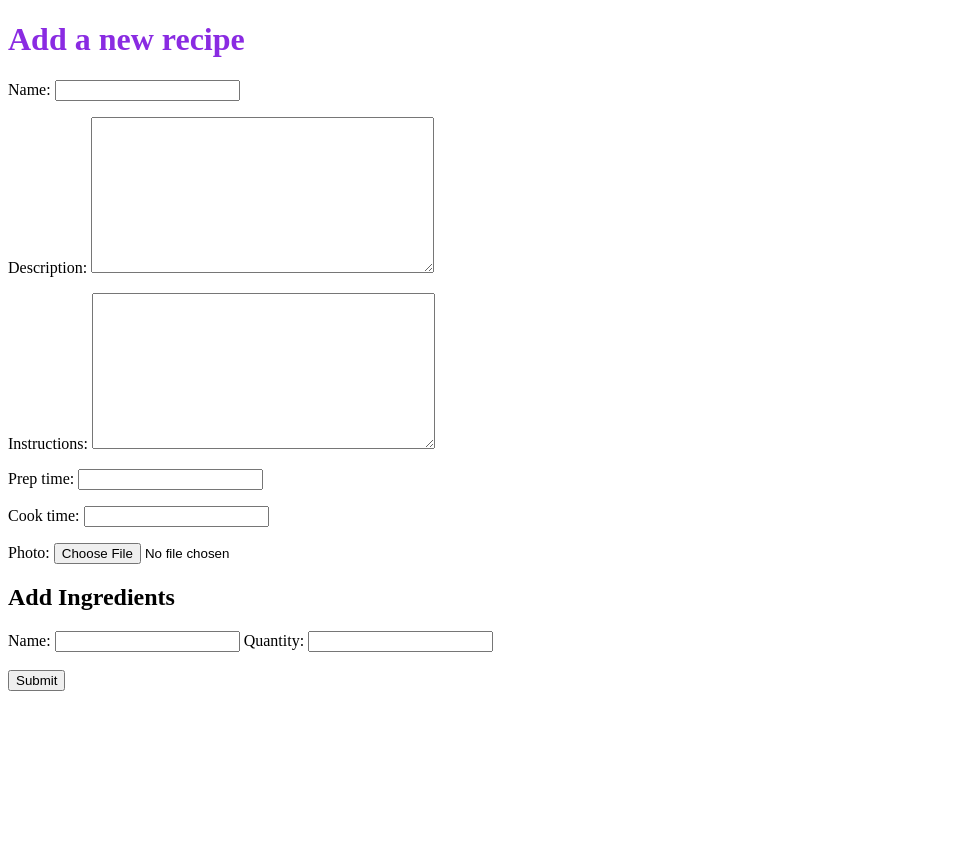
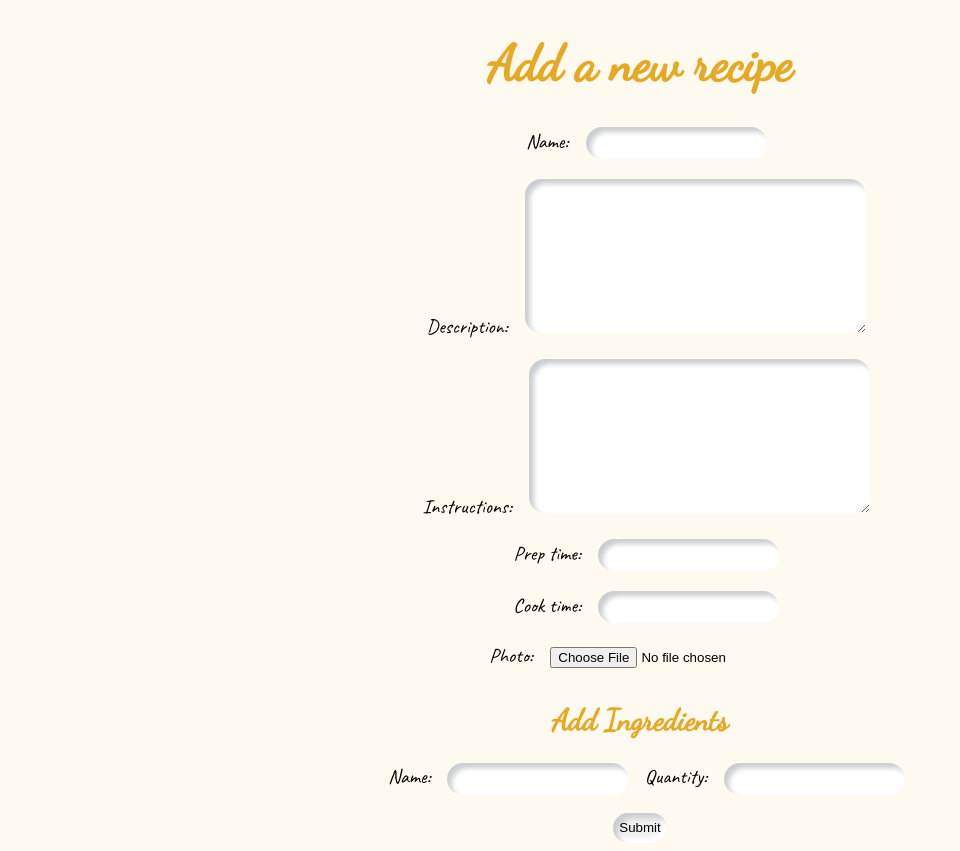
Before and after one commit to cbongard90/django-recipes, a Django app: page /recipe/new/ in a window 1280 px wide. Shown: the whole page, without its empty margins (0-960 px from the left). Before the commit the page ends 691 px from the top, so only its background shows below. Run offline with Django 4.2, Linux system fonts and the light colour scheme.

Commit message:
CSS modifications

```diff
--- a/static/recipes/style.css
+++ b/static/recipes/style.css
@@ -1,3 +1,93 @@
+@import url('https://fonts.googleapis.com/css2?family=Dancing+Script&display=swap');
+@import url('https://fonts.googleapis.com/css2?family=Caveat&display=swap');
+@import url(https://unpkg.com/ionicons@4.5.10-0/dist/css/ionicons.min.css);
+
 h1 {
-  color: blueviolet;
+  color: rgb(230, 169, 37);
+  font-family: 'Dancing Script', cursive;
+  text-align: center;
+  font-size: 50px;
 }
+
+body {
+  background-color: rgb(255, 250, 240);
+  text-align: center;
+
+}
+ ul {
+  list-style-type: none;
+  font-family: 'Caveat', cursive;
+  font-size: 25px;
+  padding: 0 0 0 35px;
+ }
+
+ li {
+  padding: 0 0 30px 0;
+ }
+
+ li a {
+  padding: 0 0 30px 0;
+ }
+
+ a, a:visited {
+  text-decoration: none;
+  color: rgb(230, 169, 37);
+ }
+
+ button {
+  border-radius: 0 45px 45px 45px;
+  background: rgb(230, 169, 37);
+  border: none;
+  color: rgb(255, 250, 240);
+  padding: 1%;
+  position: absolute;
+  right: 3%;
+  top: 3%;
+  font-family: 'Caveat', cursive;
+  font-size: 30px;
+ }
+
+ img {
+  width: 150px;
+  height: 150px;
+  border-radius: 50%;
+ }
+
+ .text{
+  position: absolute;
+ }
+
+h2 {
+  color: rgb(230, 169, 37);
+  font-family: 'Dancing Script', cursive;
+  font-size: 30px;
+}
+
+input{
+  border: none;
+  border-radius: 16px;
+  box-shadow: inset 5px 5px 5px #cbced1, inset -5px -5px 5px #ffffff;
+  height: 30px;
+}
+
+#id_photo {
+  border-radius: 0% !important;
+  box-shadow: none;
+}
+
+label {
+  font-family: 'Caveat', cursive;
+  font-size: 20px;
+  margin: 0% 1% 0 1%;
+}
+
+textarea {
+  border: none;
+  border-radius: 16px;
+  box-shadow: inset 5px 5px 5px #cbced1, inset -5px -5px 5px #ffffff;
+}
+
+p {
+  font-family: 'Caveat', cursive; ;
+  font-size: 20px;
+}
--- a/templates/recipes/index.html
+++ b/templates/recipes/index.html
@@ -7,7 +7,7 @@
 {% if recipe_list %}
     <ul>
     {% for recipe in recipe_list %}
-        <li><img src="{{recipe.photo.url}}" alt="{{ recipe.name }}"><a href="/recipe/{{ recipe.id }}/">{{ recipe.name }}</a></li>
+        <li><img src="{{recipe.photo.url}}" alt="{{ recipe.name }}"><div id="text"><a href="/recipe/{{ recipe.id }}/">{{ recipe.name }}</a></div></li>
     {% endfor %}
     </ul>
 {% else %}
```
